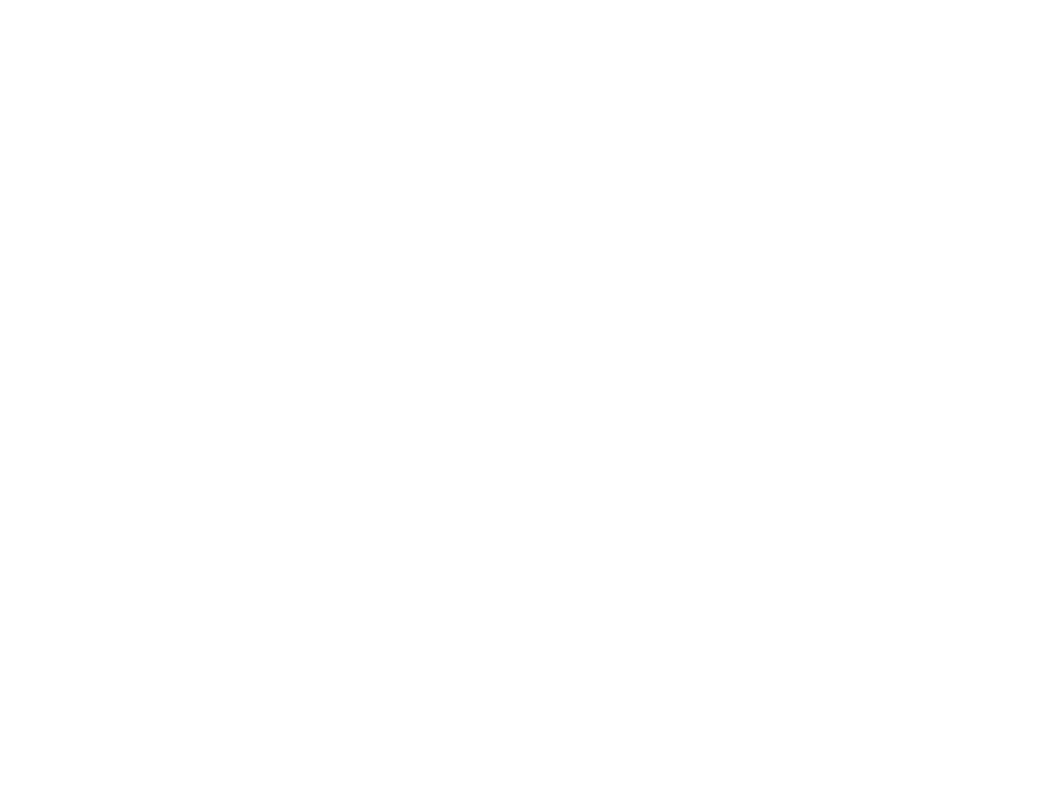
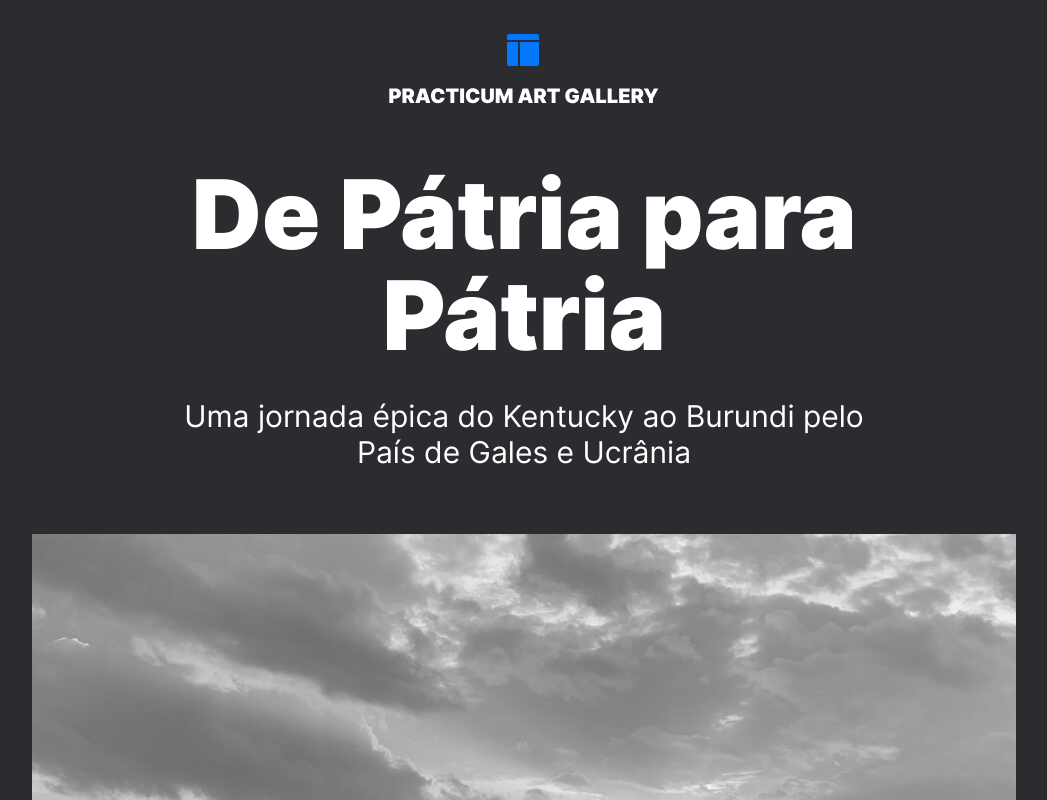
Before and after one commit to GarrafaTati/web_project_3_ptbr, a plain HTML site: page index.html in a window 1280 px wide. Shown: the top 800 px of the page, without its empty margins (116-1163 px from the left). Drawn offline with Linux system fonts and the light colour scheme.

Commit message:
add fonts, page style, header and lead

```diff
--- /dev/null
+++ b/assets/blocks/lead/__image/lead__image.css
@@ -0,0 +1,4 @@
+.lead__image {
+  max-width: 984px;
+  margin: auto;
+}
--- /dev/null
+++ b/assets/blocks/lead/__subtitle/lead__subtitle.css
@@ -0,0 +1,9 @@
+.lead__subtitle {
+  font-family: "InterRegular", "Arial", "Helvetica", sans-serif;
+  font-size: 30px;
+  line-height: 1.2;
+  font-weight: normal;
+  text-align: center;
+  max-width: 720px;
+  margin: 2rem auto 4rem;
+}
--- /dev/null
+++ b/assets/blocks/lead/__title/lead__title.css
@@ -0,0 +1,9 @@
+.lead__title {
+  font-family: "InterBlack", "Arial", "Helvetica", sans-serif;
+  font-size: 96px;
+  font-weight: 900;
+  line-height: 1.05;
+  text-align: center;
+  max-width: 793px;
+  margin: 5.875rem auto 0;
+}
--- /dev/null
+++ b/assets/blocks/logo/logo.css
@@ -0,0 +1,6 @@
+.logo {
+  width: 270px;
+  height: 70px;
+  margin: 0 auto;
+  padding-top: 34px;
+}
--- /dev/null
+++ b/assets/blocks/page/page.css
@@ -0,0 +1,4 @@
+.page {
+  max-width: 1024px;
+  margin: 0 auto;
+}
--- /dev/null
+++ b/assets/blocks/root/root.css
@@ -0,0 +1,16 @@
+* {
+  margin: 0;
+  padding: 0;
+  box-sizing: border-box;
+}
+
+body {
+  background-color: #2a2c2f;
+  color: #fff;
+  font-family: "InterRegular", "Arial", "Helvetica", sans-serif;
+}
+
+img {
+  width: 100%;
+  height: auto;
+}
--- /dev/null
+++ b/assets/fonts/fonts.css
@@ -0,0 +1,19 @@
+@font-face {
+  font-family: "InterRegular";
+  src: url(./Inter-Regular.woff2) format("woff2"),
+    url(./Inter-Regular.woff2) format("woff");
+}
+
+@font-face {
+  font-family: "InterBlack";
+  src: url(./Inter-Black.woff2) format("woff2"),
+    url(./Inter-Black.woff) format("woff");
+  font-weight: 900;
+}
+
+@font-face {
+  font-family: "InterSemiBold";
+  src: url(./Inter-SemiBold.woff2) format("woff2"),
+    url(./Inter-SemiBold.woff) format("woff");
+  font-weight: 600;
+}
--- a/assets/pages/index.css
+++ b/assets/pages/index.css
@@ -1 +1,9 @@
 @import url(../vendor/normalize.css);
+@import url(../fonts/fonts.css);
+@import url(../blocks/page/page.css);
+@import url(../blocks/root/root.css);
+@import url(../blocks/logo/logo.css);
+@import url(../blocks/lead/lead.css);
+@import url(../blocks/lead/__title/lead__title.css);
+@import url(../blocks/lead/__subtitle/lead__subtitle.css);
+@import url(../blocks/lead/__image/lead__image.css);
--- a/index.html
+++ b/index.html
@@ -6,5 +6,22 @@
     <title>Practicum Gallery</title>
     <link rel="stylesheet" href="./assets/pages/index.css" />
   </head>
-  <body></body>
+  <body class="root">
+    <div class="page">
+      <header>
+        <div class="logo">
+          <img src="./assets/images/logo.svg" alt="Logo Practicum Gallery" />
+        </div>
+      </header>
+      <section class="lead">
+        <h1 class="lead__title">De Pátria para Pátria</h1>
+        <h2 class="lead__subtitle">
+          Uma jornada épica do Kentucky ao Burundi pelo País de Gales e Ucrânia
+        </h2>
+        <div class="lead__image">
+          <img src="./assets/images/lead.jpg" alt="De Pátria para Pátria" />
+        </div>
+      </section>
+    </div>
+  </body>
 </html>
```
Also changed, not shown: assets/blocks/lead/lead.css (added), assets/fonts/Inter-Black.woff (added), assets/fonts/Inter-Black.woff2 (added), assets/fonts/Inter-SemiBold.woff (added), assets/fonts/Inter-SemiBold.woff2 (added).
